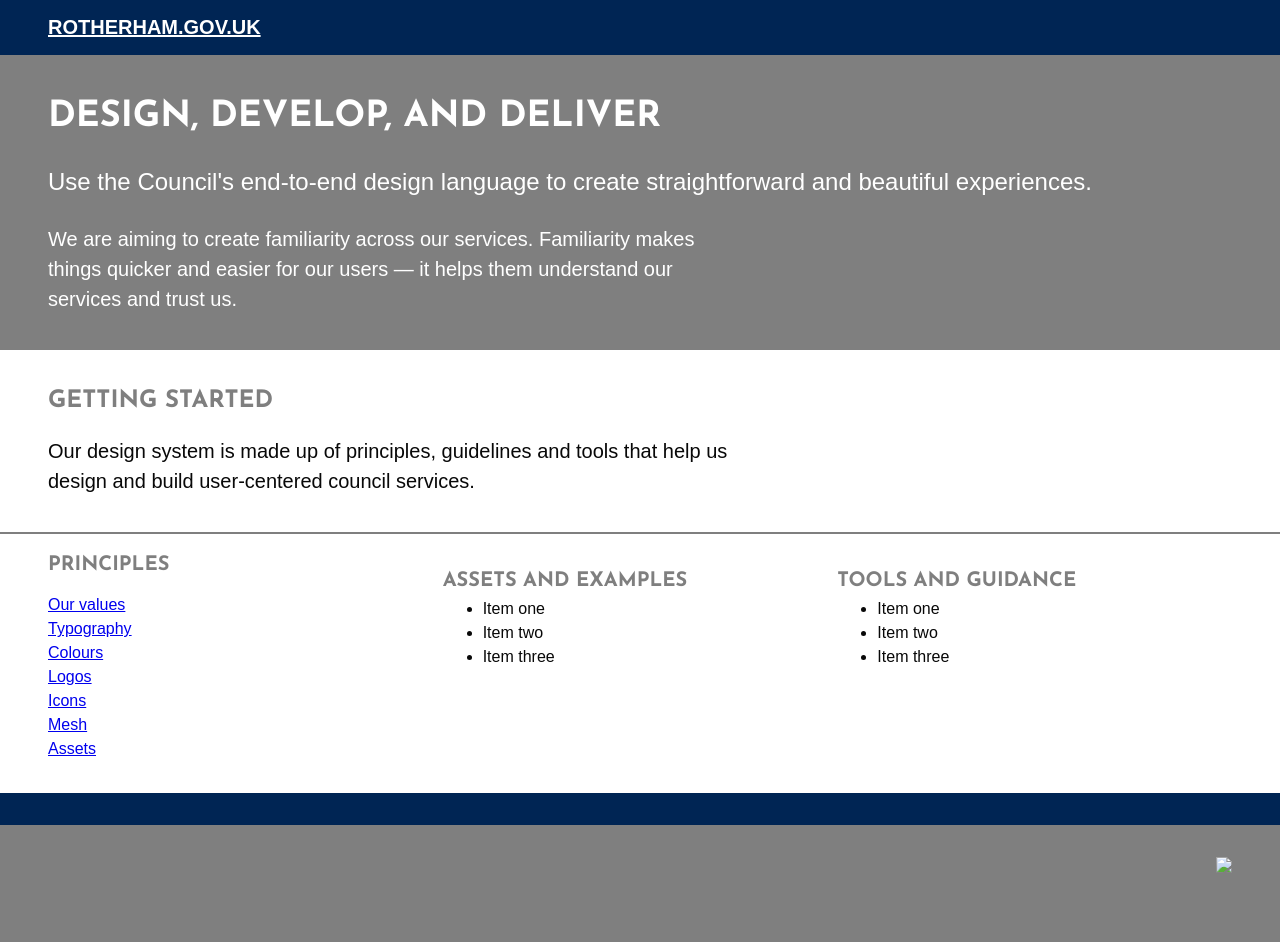
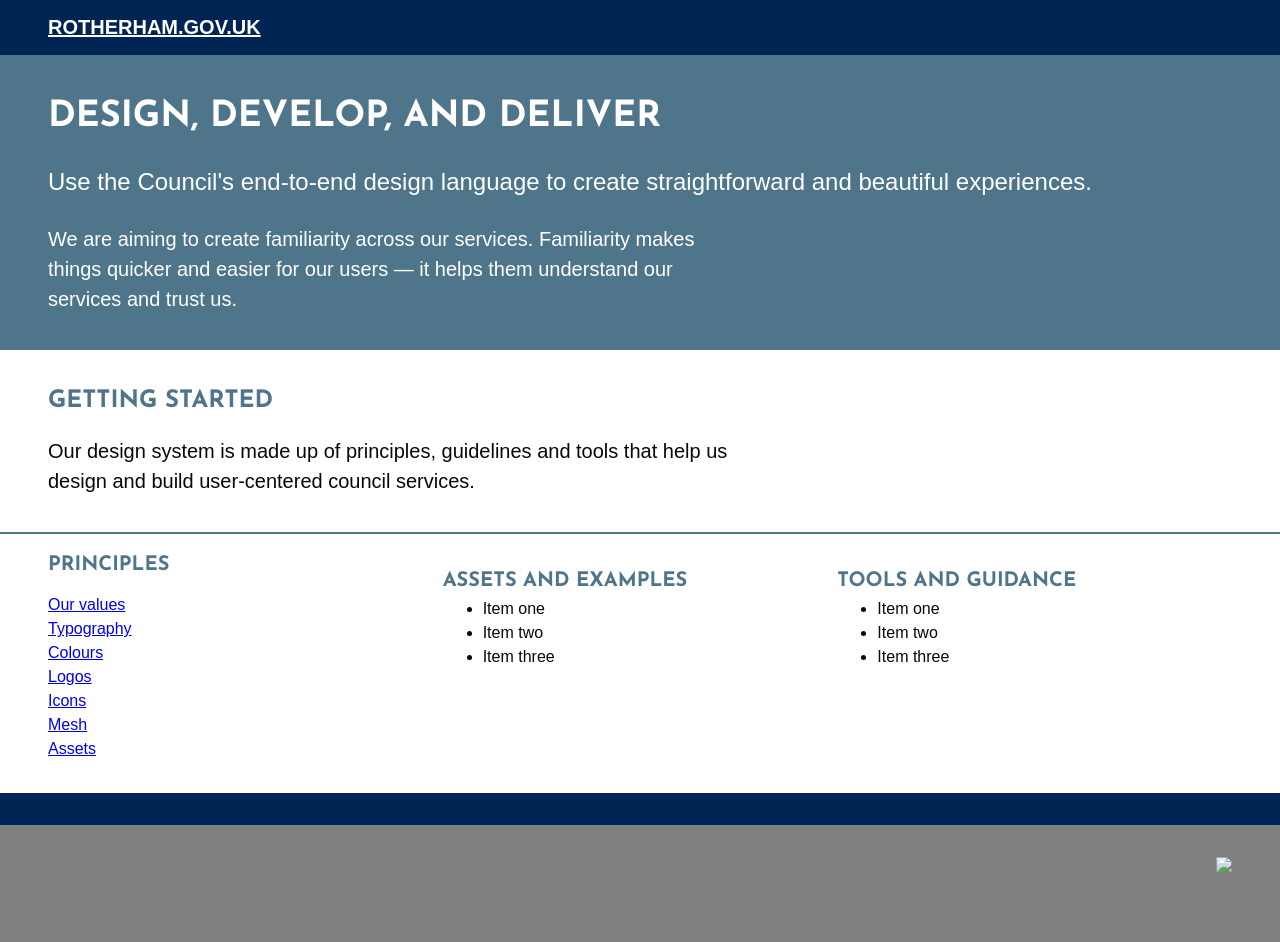
Before and after one commit to rothgov/design-manual, a Jekyll site: the page built from index.html, in a window 1280 px wide. Built offline with Jekyll 4.4.1, drawn with Linux system fonts in a browser that asks for light colours; some web fonts are replaced.

Commit message:
Update index.html

```diff
--- a/index.html
+++ b/index.html
@@ -3,23 +3,23 @@ title: Welcome
 layout: default
 ---
 
-<section class="bg-grey-5 white ph4-l">
+<section class="bg-blue-grey-5 white ph4-l">
   <div class="container ph3 pv3 center">
     <h1 class="f2 lh-title fw7 measure-narrow josefin ttu">Design, develop, and deliver</h1>
     <p class="f3 lh-copy">Use the Council's end-to-end design language to create straightforward and beautiful experiences.</p>
     <p class="f4 lh-copy measure-wide">We are aiming to create familiarity across our services. Familiarity makes things quicker and easier for our users — it helps them understand our services and trust us.</p>
   </div>
 </section>
-<section class="bb bw1 b--grey-5 ph4-l">
+<section class="bb bw1 b--blue-grey-5 ph4-l">
   <div class="container ph3 pv3 center">
-    <h2 class="f3 lh-title fw7 measure josefin ttu grey-5">Getting started</h2>
+    <h2 class="f3 lh-title fw7 measure josefin ttu blue-grey-5">Getting started</h2>
     <p class="f4 lh-copy measure-wide">Our design system is made up of principles, guidelines and tools that help us design and build user-centered council services.</p>
   </div>
 </section>
 <section class="ph4-l">
   <div class="container ph3 pv3 center flex flex-column flex-row-m flex-row-l justify-between">
     <div class="w-third-m w-third-l">
-      <h3 class="f4 josefin ttu grey-5 mb0 mt1">Principles</h3>
+      <h3 class="f4 josefin ttu blue-grey-5 mb0 mt1">Principles</h3>
       <ul class="list pl0 lh-copy">
         <li>
           <a href="{{%20site.baseurl%20}}/design/values">Our values</a>
@@ -45,7 +45,7 @@ layout: default
       </ul>
     </div>
     <div class="w-third-m w-third-l">
-      <h3 class="f4 josefin ttu grey-5 mb0">Assets and examples</h3>
+      <h3 class="f4 josefin ttu blue-grey-5 mb0">Assets and examples</h3>
       <ul class="lh-copy mt1">
         <li>Item one</li>
         <li>Item two</li>
@@ -53,7 +53,7 @@ layout: default
       </ul>
     </div>
     <div class="w-third-m w-third-l">
-      <h3 class="f4 josefin ttu grey-5 mb0">Tools and guidance</h3>
+      <h3 class="f4 josefin ttu blue-grey-5 mb0">Tools and guidance</h3>
       <ul class="lh-copy mt1">
         <li>Item one</li>
         <li>Item two</li>
```
